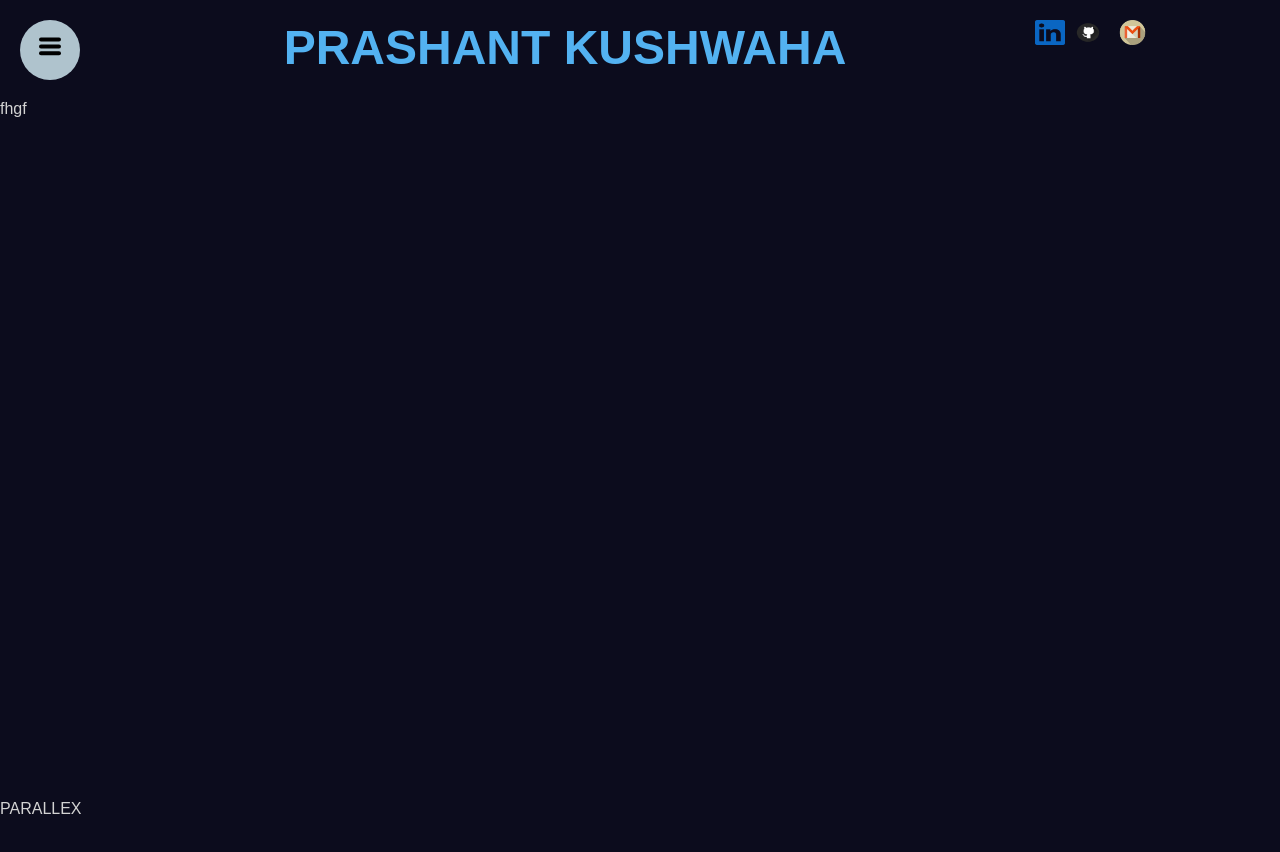
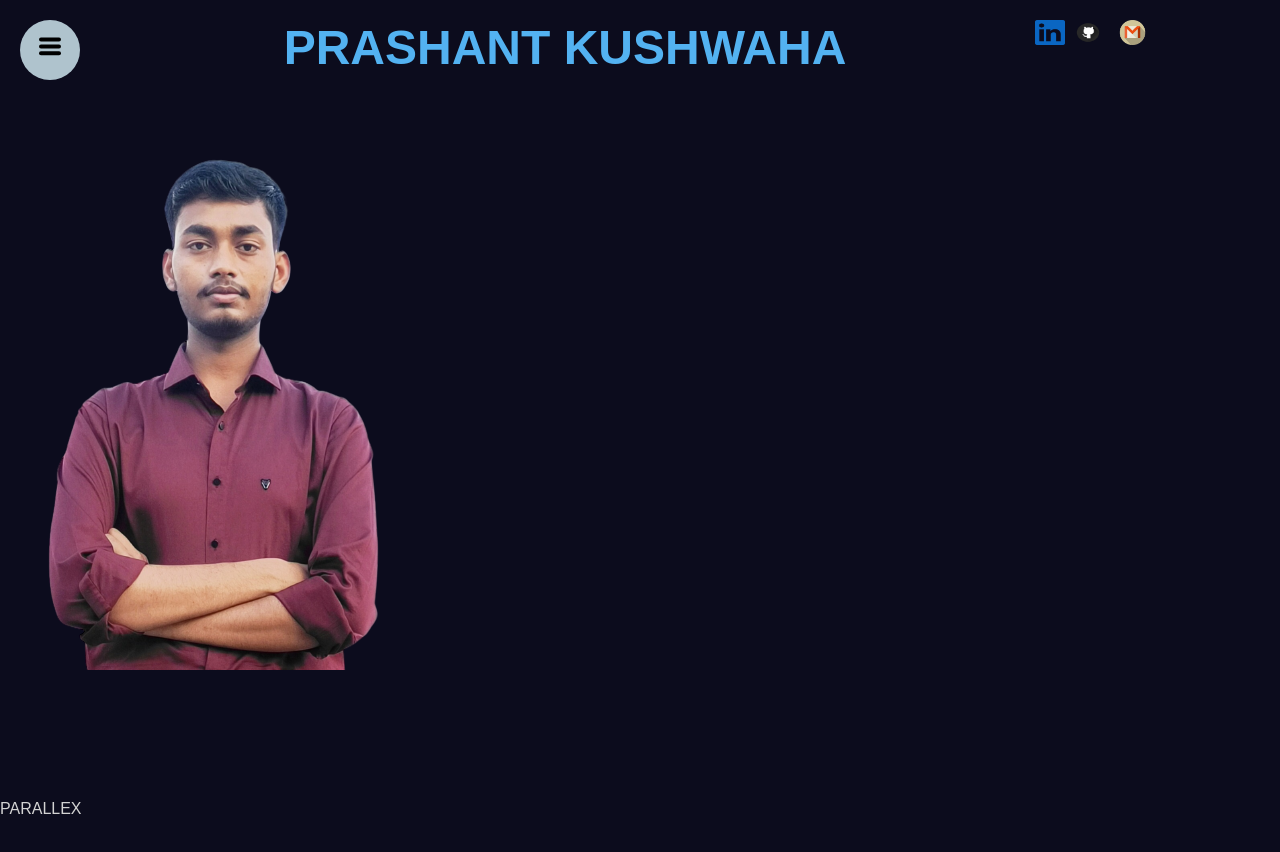
Before and after one commit to kushwahaPrashant24/Portfolio-, a React (Create React App) app: page / in a window 1280 px wide. Shown: the top 852 px of the page. Built offline with nearby package versions, Linux system fonts and the light colour scheme.

Commit message:
added Images in my Portfolio

```diff
--- a/src/Homepage/Content/Content.jsx
+++ b/src/Homepage/Content/Content.jsx
@@ -1,12 +1,14 @@
 import React from "react";
 import '../Content/Content.css';
-;
+import Image from '../../Images/png-removebg-preview.png'
+
+
 
 
 
 function Content (){
-    return <div>
-       fhgf
+    return <div id="content">
+       <div id="Images"><img src={Image}  /></div>
 
     </div>
 }
```
Also changed, not shown: src/Images/png-removebg-preview.png (added).
